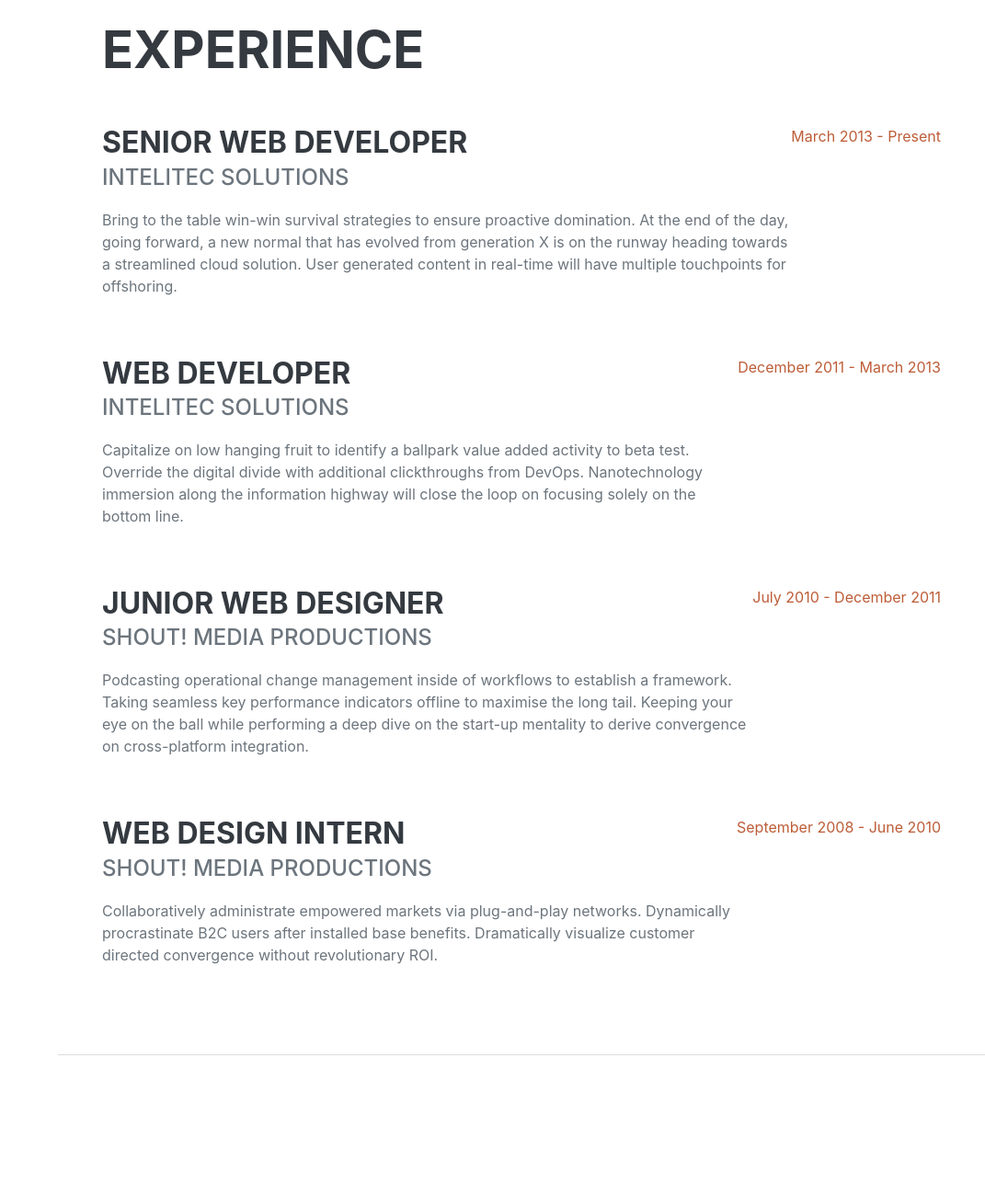
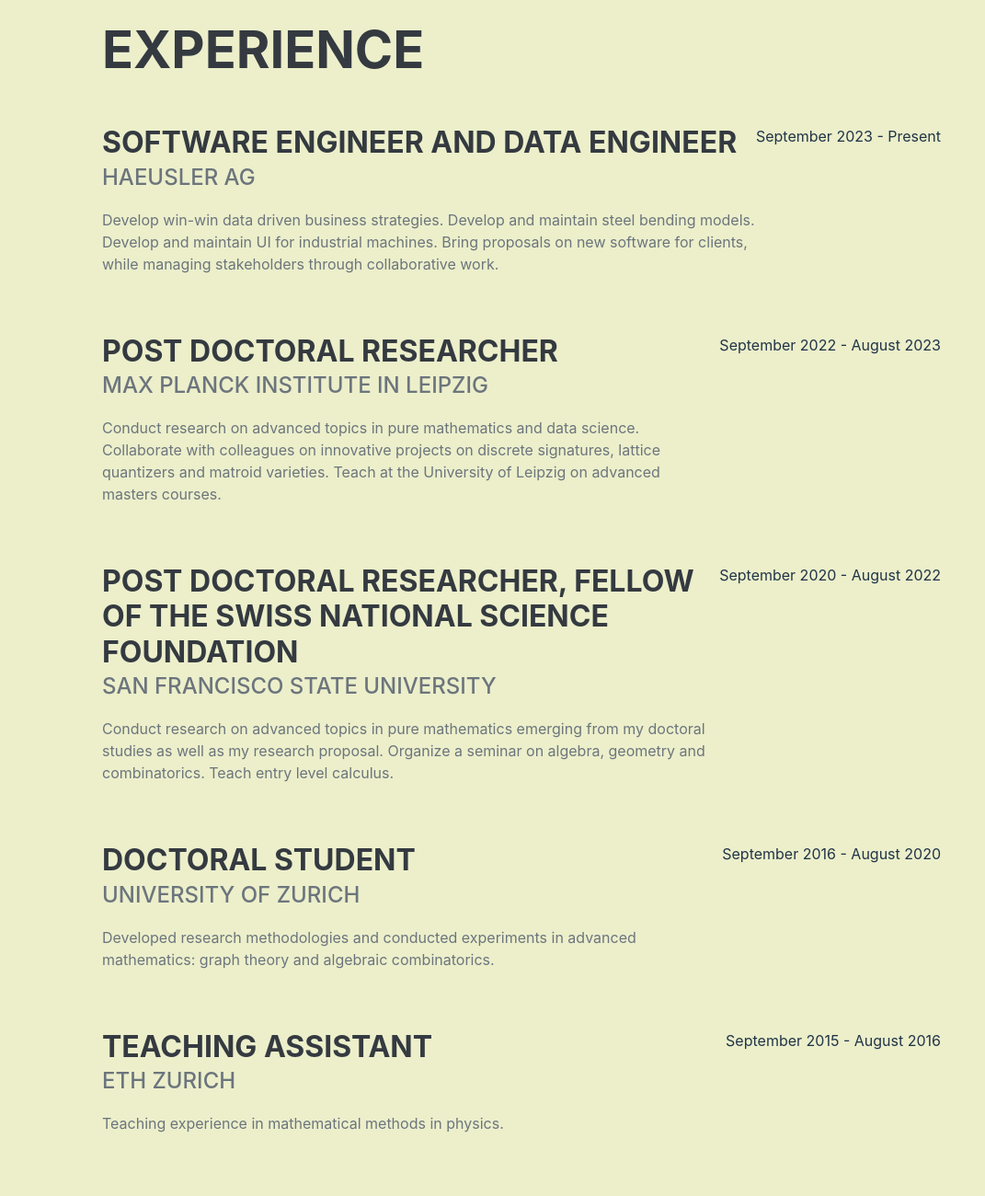
Before and after one commit to raulpenaguiao/raulpenaguiao.github.io, a plain HTML site: page index.html in a window 1280 px wide. Shown: the part 860-2160 px from the top of the page at 92% size, without its empty margins (209-1280 px from the left). Drawn offline with nearby package versions, Linux system fonts and the light colour scheme; a web font is replaced by a local one.

Commit message:
new content and new background

```diff
--- a/index.html
+++ b/index.html
@@ -19,7 +19,7 @@
         <!-- Navigation-->
         <nav class="navbar navbar-expand-lg navbar-dark bg-primary fixed-top" id="sideNav">
             <a class="navbar-brand js-scroll-trigger" href="#page-top">
-                <span class="d-block d-lg-none">Raul Penaguiao</span>
+                <span class="d-block d-lg-none">Dr. Raul Penaguiao</span>
                 <span class="d-none d-lg-block"><img class="img-fluid img-profile rounded-circle mx-auto mb-2" src="assets/img/profile.jpg" alt="profile picture" /></span>
             </a>
             <button class="navbar-toggler" type="button" data-bs-toggle="collapse" data-bs-target="#navbarResponsive" aria-controls="navbarResponsive" aria-expanded="false" aria-label="Toggle navigation"><span class="navbar-toggler-icon"></span></button>
@@ -48,7 +48,7 @@
                         Baslerstrasse 13, 4202 Duggingen, Switzerland
                         <a href="mailto:raul.penaguiao@proton.me">raul.penaguiao@proton.me</a>
                     </div>
-                    <p class="lead mb-5">I am experienced in leveraging creating models for material bending, network behaviour and data driven decision in approaching clients. I am used to present reliable and effective solutions to complex problems, and to be able to present these to stakeholders in a simple way.</p>
+                    <p class="lead mb-5">I am experienced in analysing and creating models for material bending, network behaviour and data driven decision in approaching clients. I am used to present reliable and effective solutions to complex problems, and to be able to present these to stakeholders in a simple way.</p>
                     <div class="social-icons">
                         <a class="social-icon" href="https://www.linkedin.com/in/raulpenaguiao/"><i class="fab fa-linkedin-in"></i></a>
                         <a class="social-icon" href="https://github.com/raulpenaguiao"><i class="fab fa-github"></i></a>
@@ -63,35 +63,43 @@
                     <h2 class="mb-5">Experience</h2>
                     <div class="d-flex flex-column flex-md-row justify-content-between mb-5">
                         <div class="flex-grow-1">
-                            <h3 class="mb-0">Senior Web Developer</h3>
-                            <div class="subheading mb-3">Intelitec Solutions</div>
-                            <p>Bring to the table win-win survival strategies to ensure proactive domination. At the end of the day, going forward, a new normal that has evolved from generation X is on the runway heading towards a streamlined cloud solution. User generated content in real-time will have multiple touchpoints for offshoring.</p>
+                            <h3 class="mb-0">Software engineer and Data engineer</h3>
+                            <div class="subheading mb-3">Haeusler AG</div>
+                            <p>Develop win-win data driven business strategies. Develop and maintain steel bending models. Develop and maintain UI for industrial machines. Bring proposals on new software for clients, while managing stakeholders through collaborative work.</p>
                         </div>
-                        <div class="flex-shrink-0"><span class="text-primary">March 2013 - Present</span></div>
+                        <div class="flex-shrink-0"><span class="text-primary">September 2023 - Present</span></div>
                     </div>
                     <div class="d-flex flex-column flex-md-row justify-content-between mb-5">
                         <div class="flex-grow-1">
-                            <h3 class="mb-0">Web Developer</h3>
-                            <div class="subheading mb-3">Intelitec Solutions</div>
-                            <p>Capitalize on low hanging fruit to identify a ballpark value added activity to beta test. Override the digital divide with additional clickthroughs from DevOps. Nanotechnology immersion along the information highway will close the loop on focusing solely on the bottom line.</p>
+                            <h3 class="mb-0">Post doctoral researcher</h3>
+                            <div class="subheading mb-3">Max Planck Institute in Leipzig</div>
+                            <p>Conduct research on advanced topics in pure mathematics and data science. Collaborate with colleagues on innovative projects on discrete signatures, lattice quantizers and matroid varieties. Teach at the University of Leipzig on advanced masters courses.</p>
                         </div>
-                        <div class="flex-shrink-0"><span class="text-primary">December 2011 - March 2013</span></div>
+                        <div class="flex-shrink-0"><span class="text-primary">September 2022 - August 2023</span></div>
                     </div>
                     <div class="d-flex flex-column flex-md-row justify-content-between mb-5">
                         <div class="flex-grow-1">
-                            <h3 class="mb-0">Junior Web Designer</h3>
-                            <div class="subheading mb-3">Shout! Media Productions</div>
-                            <p>Podcasting operational change management inside of workflows to establish a framework. Taking seamless key performance indicators offline to maximise the long tail. Keeping your eye on the ball while performing a deep dive on the start-up mentality to derive convergence on cross-platform integration.</p>
+                            <h3 class="mb-0">Post doctoral researcher, fellow of the Swiss national science foundation</h3>
+                            <div class="subheading mb-3">San Francisco State University</div>
+                            <p>Conduct research on advanced topics in pure mathematics emerging from my doctoral studies as well as my research proposal. Organize a seminar on algebra, geometry and combinatorics. Teach entry level calculus.</p>
                         </div>
-                        <div class="flex-shrink-0"><span class="text-primary">July 2010 - December 2011</span></div>
+                        <div class="flex-shrink-0"><span class="text-primary">September 2020 - August 2022</span></div>
                     </div>
-                    <div class="d-flex flex-column flex-md-row justify-content-between">
+                    <div class="d-flex flex-column flex-md-row justify-content-between mb-5">
                         <div class="flex-grow-1">
-                            <h3 class="mb-0">Web Design Intern</h3>
-                            <div class="subheading mb-3">Shout! Media Productions</div>
-                            <p>Collaboratively administrate empowered markets via plug-and-play networks. Dynamically procrastinate B2C users after installed base benefits. Dramatically visualize customer directed convergence without revolutionary ROI.</p>
+                            <h3 class="mb-0">Doctoral student</h3>
+                            <div class="subheading mb-3">University of Zurich</div>
+                            <p>Developed research methodologies and conducted experiments in advanced mathematics: graph theory and algebraic combinatorics.</p>
                         </div>
-                        <div class="flex-shrink-0"><span class="text-primary">September 2008 - June 2010</span></div>
+                        <div class="flex-shrink-0"><span class="text-primary">September 2016 - August 2020</span></div>
+                    </div>
+                    <div class="d-flex flex-column flex-md-row justify-content-between mb-5">
+                        <div class="flex-grow-1">
+                            <h3 class="mb-0">Teaching assistant</h3>
+                            <div class="subheading mb-3">ETH Zurich</div>
+                            <p>Teaching experience in mathematical methods in physics.</p>
+                        </div>
+                        <div class="flex-shrink-0"><span class="text-primary">September 2015 - August 2016</span></div>
                     </div>
                 </div>
             </section>
```
Also changed, not shown: css/styles.css.
